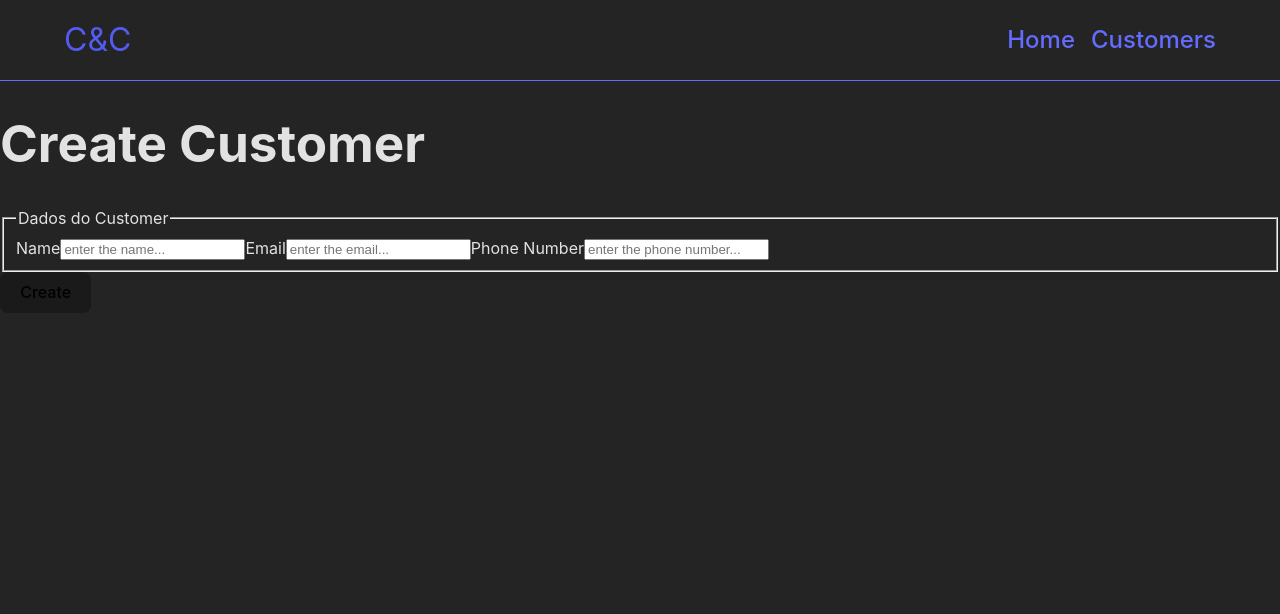
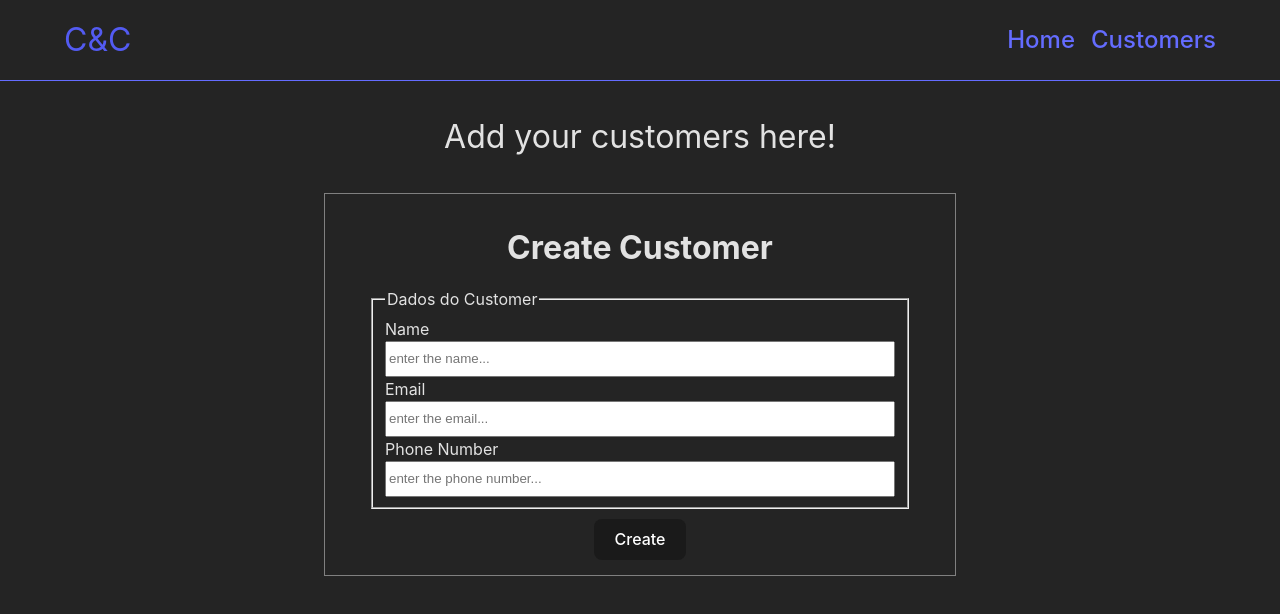
Before and after one commit to wesleydematos/desafiofullstack-1-frontend, a React (Vite) app: page / in a window 1280 px wide. Shown: the top 614 px of the page. Built offline with nearby package versions, Linux system fonts and the light colour scheme.

Commit message:
fix: adjust styles

```diff
--- a/src/components/Form/index.jsx
+++ b/src/components/Form/index.jsx
@@ -1,6 +1,7 @@
 import { useForm } from "react-hook-form";
 import { yupResolver } from "@hookform/resolvers/yup";
 import { createSchema, updateSchema } from "../../schemas";
+import { FormStyled } from "./style";
 
 export const Form = ({ typeRequest, typeData, handleFunction }) => {
   const {
@@ -14,7 +15,7 @@ export const Form = ({ typeRequest, typeData, handleFunction }) => {
   });
 
   return (
-    <>
+    <FormStyled>
       <form onSubmit={handleSubmit(handleFunction)}>
         <h1>
           {typeRequest} {typeData}
@@ -53,6 +54,6 @@ export const Form = ({ typeRequest, typeData, handleFunction }) => {
         </fieldset>
         <button type="submit">{typeRequest}</button>
       </form>
-    </>
+    </FormStyled>
   );
 };
--- a/src/components/Form/style.js
+++ b/src/components/Form/style.js
@@ -0,0 +1,42 @@
+import styled from "styled-components";
+
+export const FormStyled = styled.div`
+  display: flex;
+  justify-content: center;
+  min-height: 350px;
+  min-width: 320px;
+
+  form {
+    display: flex;
+    align-items: center;
+    justify-content: space-between;
+    flex-direction: column;
+    height: 100%;
+    border: 1px solid gray;
+    padding: 15px;
+
+    h1 {
+      font-size: 2rem;
+    }
+
+    fieldset {
+      display: flex;
+      flex-direction: column;
+      width: 85%;
+      margin-bottom: 10px;
+
+      input {
+        height: 30px;
+      }
+
+      p {
+        font-size: 0.8rem;
+        color: red;
+      }
+    }
+
+    @media (min-width: 1024px) {
+      width: 600px;
+    }
+  }
+`;
--- a/src/pages/Home/index.jsx
+++ b/src/pages/Home/index.jsx
@@ -1,6 +1,7 @@
 import { Form } from "../../components/Form";
 import { Header } from "../../components/Header";
 import { useCustomerContext } from "../../contexts/customerContext";
+import { StyledHome } from "./style";
 
 export const Home = () => {
   const { registerCustomer } = useCustomerContext();
@@ -8,11 +9,14 @@ export const Home = () => {
   return (
     <>
       <Header />
-      <Form
-        typeRequest="Create"
-        typeData="Customer"
-        handleFunction={registerCustomer}
-      />
+      <StyledHome>
+        <p>Add your customers here!</p>
+        <Form
+          typeRequest="Create"
+          typeData="Customer"
+          handleFunction={registerCustomer}
+        />
+      </StyledHome>
     </>
   );
 };
--- a/src/pages/Home/style.js
+++ b/src/pages/Home/style.js
@@ -0,0 +1,12 @@
+import styled from "styled-components";
+
+export const StyledHome = styled.main`
+  display: flex;
+  flex-direction: column;
+
+  p {
+    align-self: center;
+    text-align: center;
+    font-size: 2rem;
+  }
+`;
--- a/src/styles/global.js
+++ b/src/styles/global.js
@@ -51,6 +51,7 @@ export default createGlobalStyle`
         font-weight: 500;
         font-family: inherit;
         background-color: #1a1a1a;
+        color: white;
         cursor: pointer;
         transition: border-color 0.25s;
 
```
